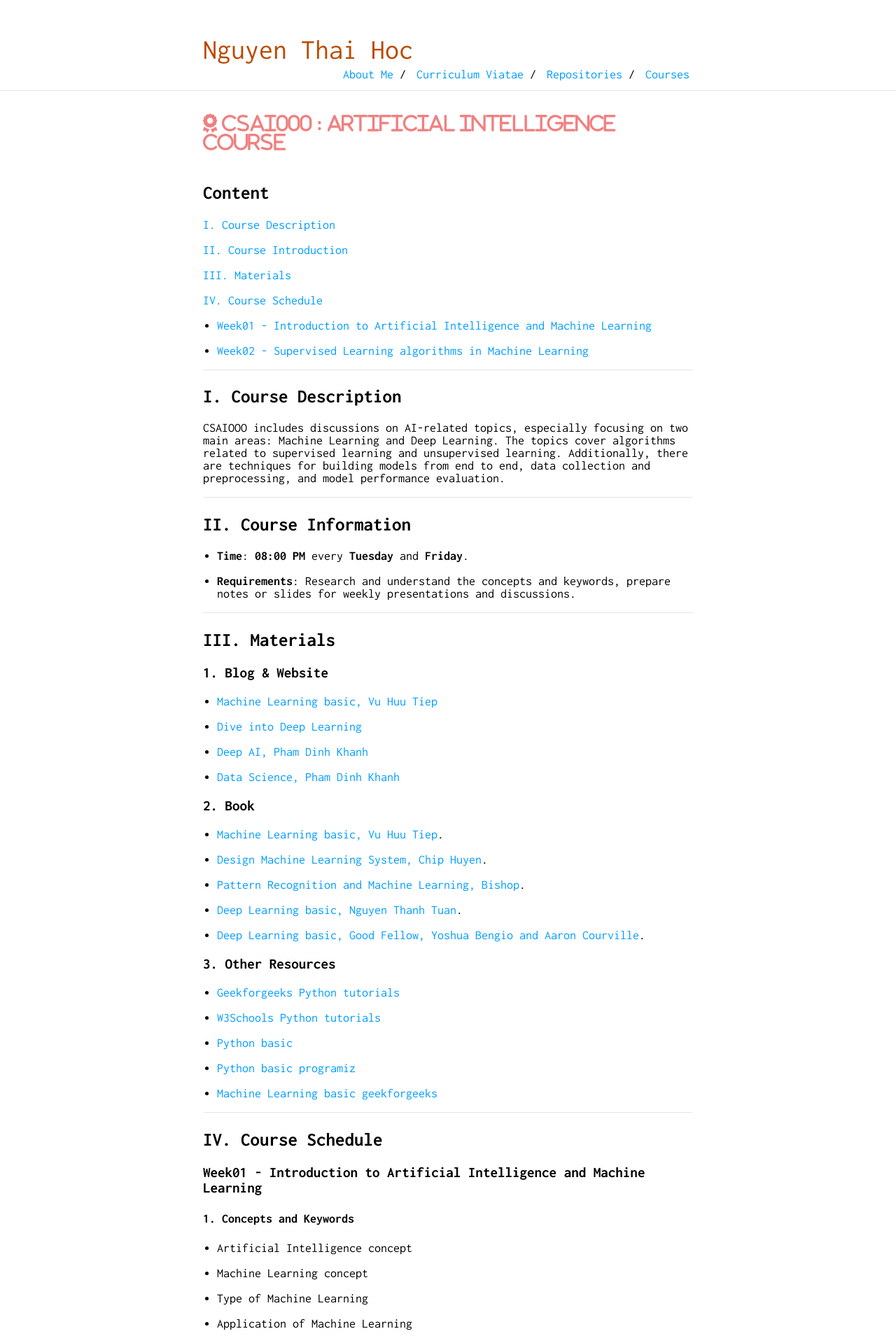
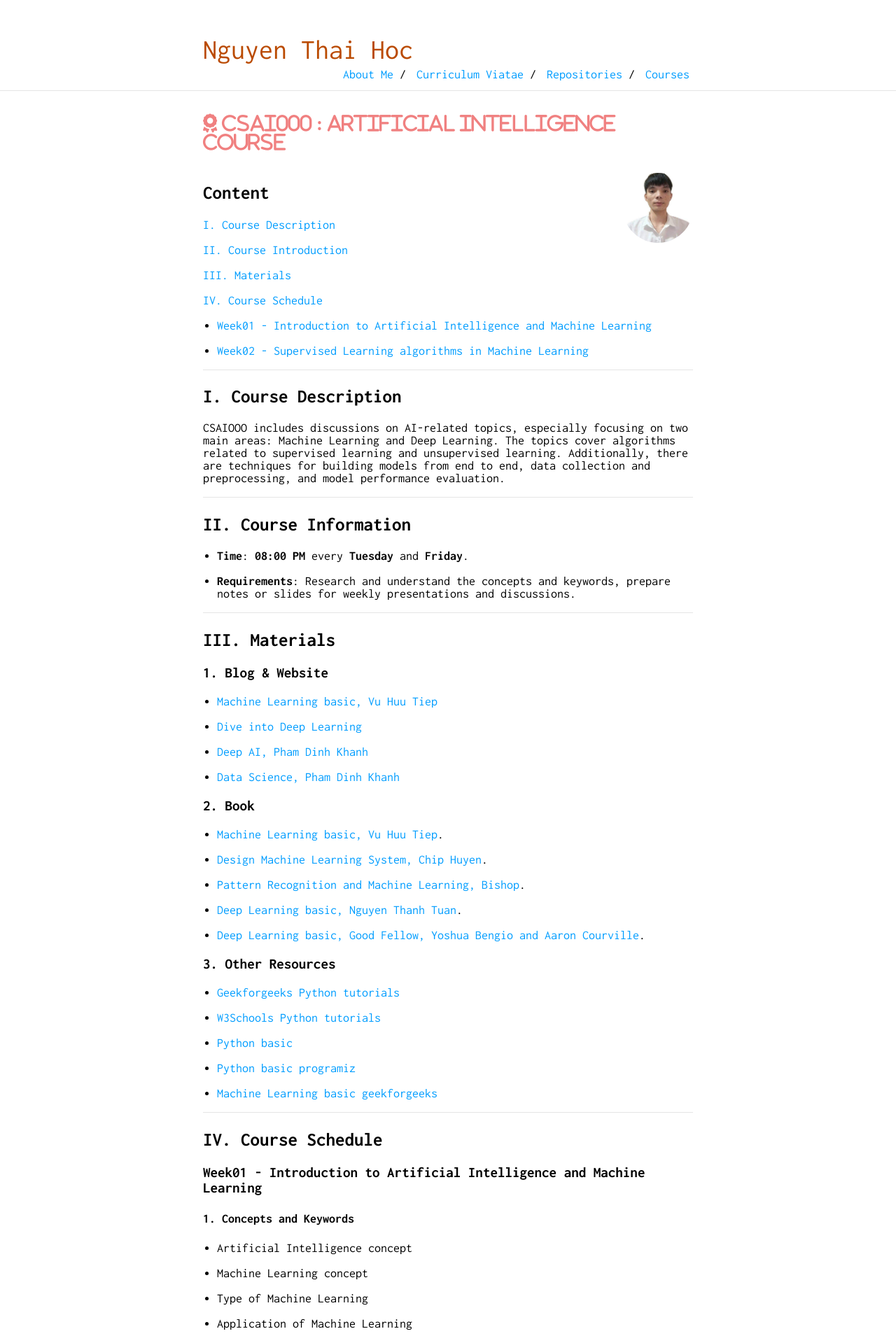
Before and after one commit to nguyenthaihoc02/About-Me, a Jekyll site: the page built from course_all/csai_000.md, in a window 1280 px wide. Shown: the top 1919 px of the page at 70% size. Built offline with Jekyll 4.4.1, drawn with Linux system fonts in a browser that asks for light colours.

Commit message:
update cs

```diff
--- a/course_all/csai_000.md
+++ b/course_all/csai_000.md
@@ -3,6 +3,8 @@ layout: default
 ---
 
 <h2 class="fa-solid fa-award" style="color: #F08080;"> CSAI000 : ARTIFICIAL INTELLIGENCE COURSE </h2>
+
+<img class="profile-picture" src="/images/avatar.jpg">
 
 ## Content
 
```
